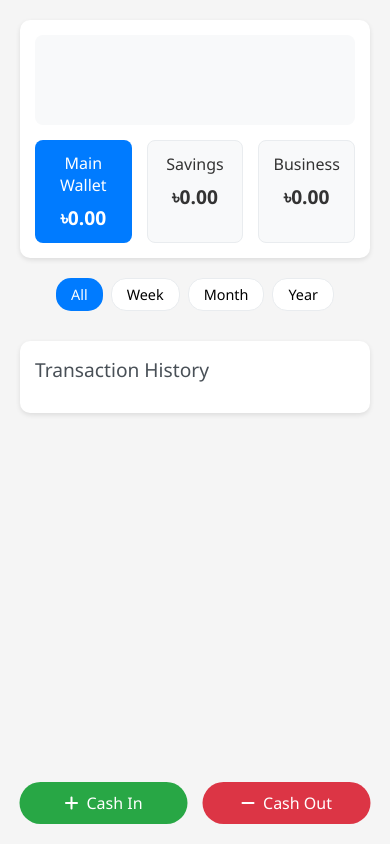
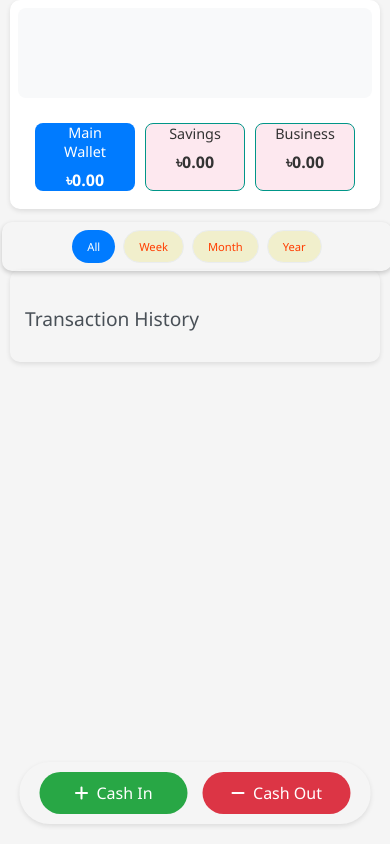
Before and after one commit to samim123343/dddd, a plain HTML site: page index.html in a window 390 px wide. Drawn offline with Linux system fonts and the light colour scheme.

Commit message:
Add files via upload

```diff
--- a/styles.css
+++ b/styles.css
@@ -13,16 +13,23 @@ body {
 .container {
     max-width: 1200px;
     margin: 0 auto;
-    padding: 20px;
+    padding: 0px;
 }
 
 /* Header and Wallets */
 .header {
     background-color: #fff;
-    padding: 15px;
+    padding: 10px;
     border-radius: 10px;
     box-shadow: 0 2px 5px rgba(0,0,0,0.1);
-    margin-bottom: 20px;
+    position: fixed;
+    top: 0;
+    left: 0;
+    right: 0;
+    z-index: 1000;
+    max-width: 1200px;
+    margin: 0 auto;
+    width: calc(100% - 40px);
 }
 
 /* Ad Container */
@@ -45,19 +52,22 @@ body {
 }
 
 .wallets {
-    display: grid;
-    grid-template-columns: repeat(auto-fit, minmax(150px, 1fr));
-    gap: 15px;
+    display: flex;
+    justify-content: center;
+    gap: 20px;
+    padding: 10px 0;
 }
 
 .wallet {
-    background-color: #f8f9fa;
-    padding: 12px;
+    background-color: #e91e631a;
+    padding: 12px 20px;
     border-radius: 8px;
     text-align: center;
     cursor: pointer;
     transition: all 0.3s ease;
-    border: 1px solid #e9ecef;
+    border: 1px solid #009688;
+    width: 150px;
+    flex-shrink: 0;
 }
 
 .wallet.active {
@@ -73,7 +83,7 @@ body {
 }
 
 .balance {
-    font-size: 1.2rem;
+    font-size: 1.1rem;
     font-weight: 600;
 }
 
@@ -81,21 +91,33 @@ body {
 .filter-buttons {
     display: flex;
     gap: 8px;
-    margin-bottom: 20px;
     overflow-x: auto;
-    padding-bottom: 10px;
+    padding: 10px 20px;
     justify-content: center;
+    position: fixed;
+    top: 200px; /* Adjusted position below wallets */
+    left: 0;
+    right: 0;
+    z-index: 999;
+    background-color: #fff;
+    max-width: 1200px;
+    margin: 2px;
+    width: calc(100% - 40px);
+    border-radius: 10px;
+    box-shadow: 0 2px 5px rgba(0,0,0,0.2);
 }
 
 .filter-btn {
-    padding: 6px 15px;
+        padding: 8px 15px;
     border: 1px solid #e9ecef;
-    border-radius: 15px;
-    background-color: #fff;
+    border-radius: 50px;
+    background-color: #e1d72933;
     cursor: pointer;
     transition: all 0.3s ease;
-    font-size: 0.9rem;
-    font-weight: 400;
+    font-size: 0.7rem;
+    font-weight: 500;
+    white-space: nowrap;
+    color: #ff3d00;
 }
 
 .filter-btn.active {
@@ -110,7 +132,12 @@ body {
     padding: 15px;
     border-radius: 10px;
     box-shadow: 0 2px 5px rgba(0,0,0,0.1);
-    margin-bottom: 20px;
+    margin-top: 250px; /* Adjusted margin below filter buttons */
+    margin-bottom: 100px;
+    max-width: 1200px;
+    margin-left: auto;
+    margin-right: auto;
+    width: calc(100% - 40px);
 }
 
 .transaction-history h2 {
@@ -118,11 +145,13 @@ body {
     font-size: 1.2rem;
     font-weight: 500;
     color: #495057;
+	margin-top: 20px;
 }
 
 .transactions {
-    max-height: 400px;
+    max-height: calc(100vh - 350px);
     overflow-y: auto;
+    padding-right: 10px;
 }
 
 /* Action Buttons */
@@ -134,6 +163,10 @@ body {
     left: 50%;
     transform: translateX(-50%);
     z-index: 100;
+    background-color: #f5f5f5;
+    padding: 10px 20px;
+    border-radius: 30px;
+    box-shadow: 0 2px 5px rgba(0,0,0,0.1);
 }
 
 .cash-in-btn, .cash-out-btn {
@@ -239,8 +272,39 @@ body {
 
 /* Responsive Design */
 @media (max-width: 768px) {
+    .header {
+        width: calc(100% - 20px);
+        padding: 8px;
+    }
+
     .wallets {
-        grid-template-columns: repeat(3, 1fr);
+        gap: 10px;
+    }
+
+    .wallet {
+        width: 100px;
+                padding: 0px 15px;
+    }
+
+    .wallet h3 {
+        font-size: 0.9rem;
+    }
+
+    .balance {
+        font-size: 1rem;
+    }
+
+    .filter-buttons {
+       width: calc(100%);
+        top: 220px;
+        padding: 8px 8px;
+		        background-color: transparent;
+    }
+
+    .transaction-history {
+        margin-top: 270px;
+        width: calc(100% - 20px);
+		    background-color: #9e9e9e00;
     }
 
     .action-buttons {
```
